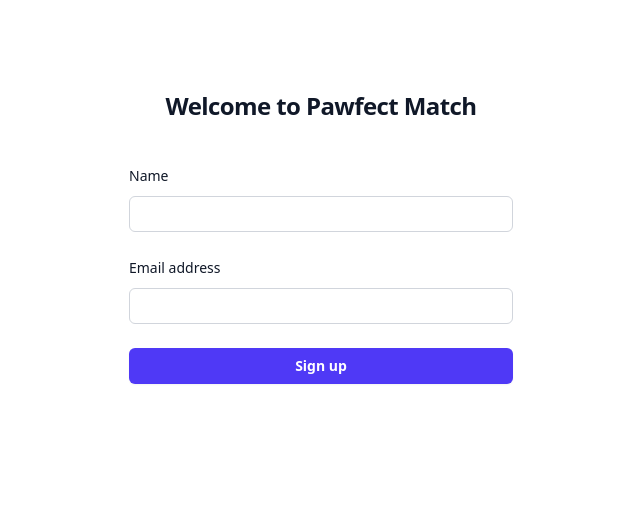
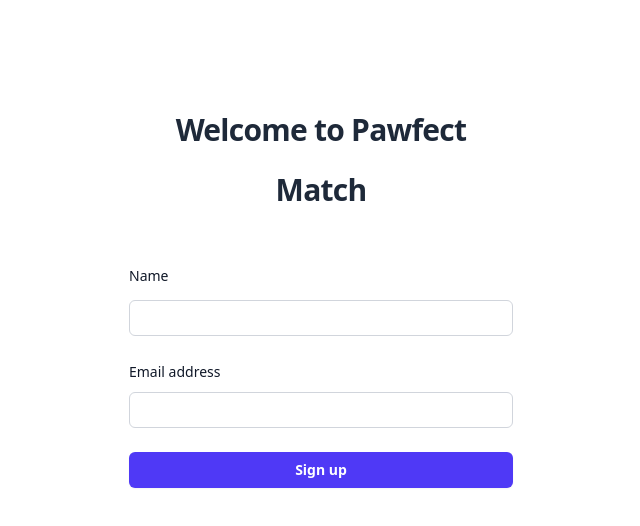
Before and after one commit to claireychen/pawfect-match, a React (Vite) app: page / in a window 1280 px wide. Shown: the top 526 px of the page, without its empty margins (319-959 px from the left). Built offline with nearby package versions, Linux system fonts and the light colour scheme.

Commit message:
add README and clean up code

```diff
--- a/src/App.jsx
+++ b/src/App.jsx
@@ -33,13 +33,9 @@ function App() {
     <Router>
 			<div>
 				<Routes>
-					{/* <Route path="/" element={isAuthenticated ? <Navigate to="/search" /> : <SignupPage setIsAuthenticated={setIsAuthenticated} />} /> */}
-					{/* <Route path="/search" element={isAuthenticated ? <SearchPage /> : <Navigate to="/" />} /> */}
-
 					<Route path="/" element={<SignupPage />} />
 					<Route path="/search" element={<ResponsiveAppBar favorites={favorites} setFavorites={setFavorites} addToFavorites={addToFavorites} removeFromFavorites={removeFromFavorites} />} />
 					<Route path="/favorites" element={<FavoritesPage favorites={favorites} setFavorites={setFavorites} removeFromFavorites={removeFromFavorites} />} />
-
 					<Route path="/match" element={<MatchPage />} />
 				</Routes>
 			</div>
--- a/src/components/SignupPage.jsx
+++ b/src/components/SignupPage.jsx
@@ -31,13 +31,13 @@ function SignupPage() {
 	return (
 		<div className="flex min-h-full flex-col justify-center px-6 py-12 lg:px-8">
 			<div className="sm:mx-auto sm:w-full sm:max-w-sm">
-				<h1 className="mt-10 text-center text-2xl/9 font-bold tracking-tight text-gray-900">Welcome to Pawfect Match</h1>
+				<h1 className="mt-13 text-center text-3xl/15 font-bold tracking-tight text-gray-800"> Welcome to Pawfect Match</h1>
 			</div>
 
 			<div className="mt-10 sm:mx-auto sm:w-full sm:max-w-sm">
 				<form className="space-y-6" onSubmit={handleSubmit} action="#" method="POST">
 					<div>
-						<label htmlFor="name" className="block text-sm/6 font-medium text-gray-900">Name</label>
+						<label htmlFor="name" className="block text-sm/8 font-medium text-gray-900">Name</label>
 						<div className="mt-2">
 							<input
 								type="name" name="name" id="name" autoComplete="name" required value={signupName} onChange={(e) => setSignupName(e.target.value)}
```
Also changed, not shown: 1 other file (tests, documents, lock files or other folders).
